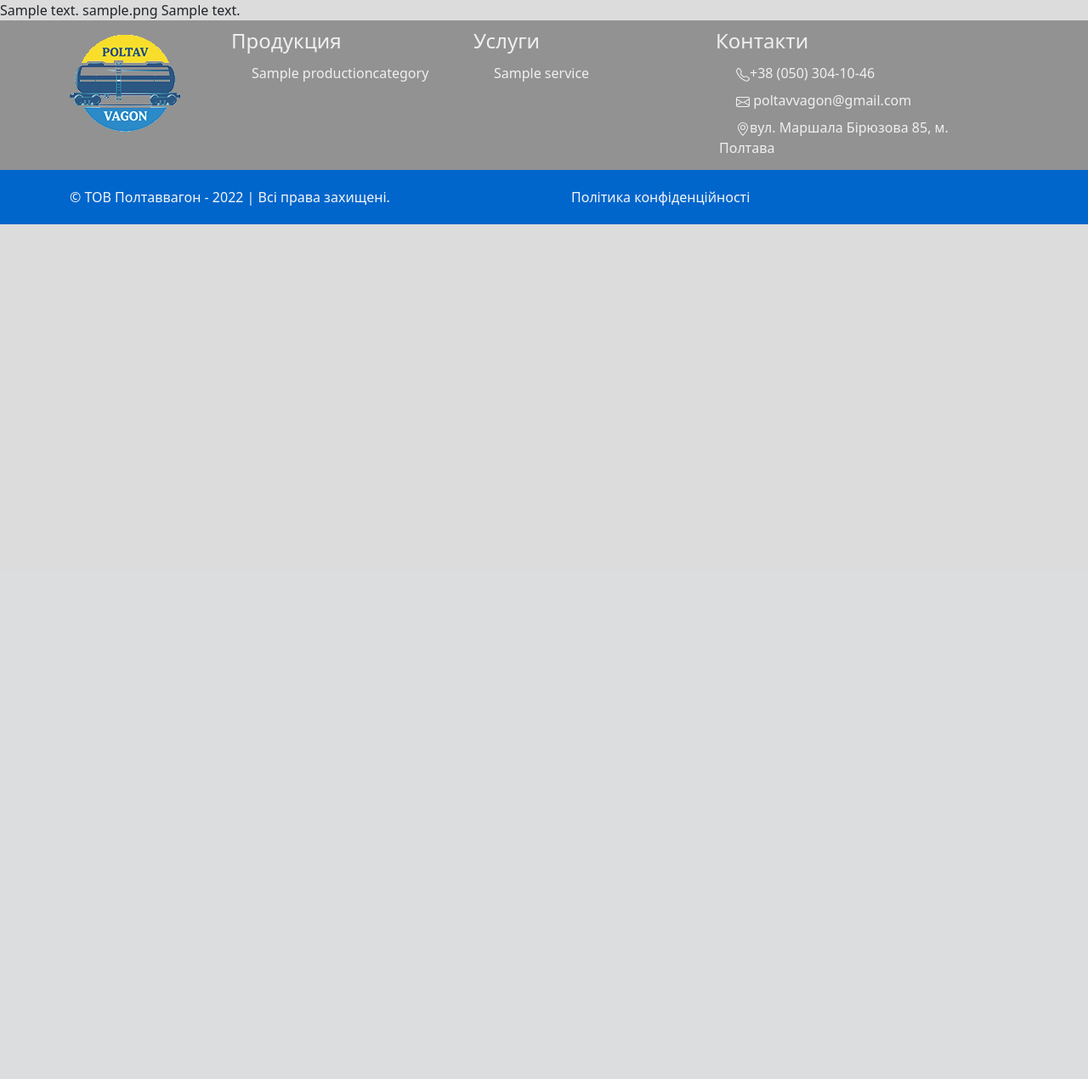
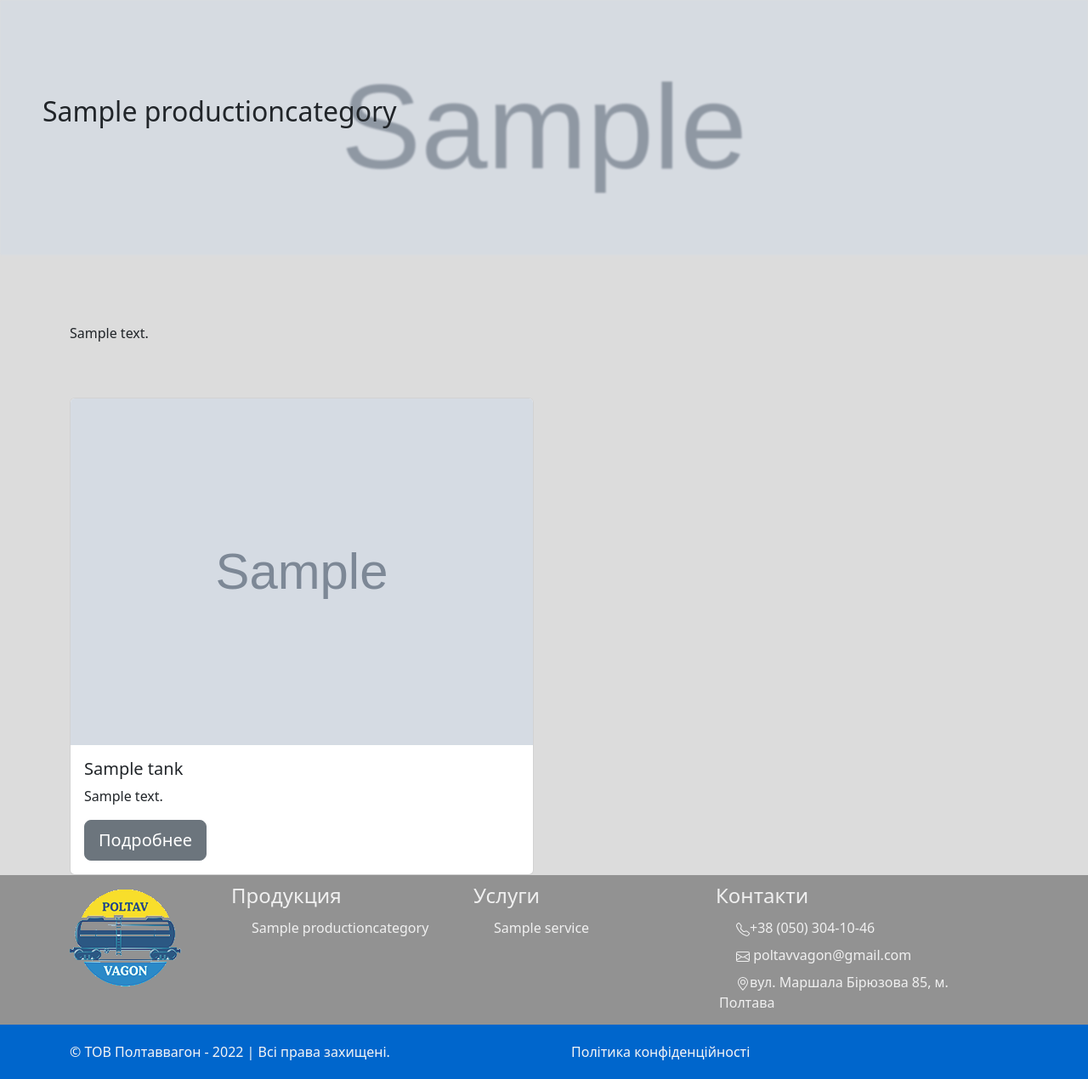
Before and after one commit to Atomini/PV_site, a Django app: a page that uses poltavvagon/catalog/templates/layout/basic.html in a window 1280 px wide. Shown: the part 128-1398 px from the top of the page at 85% size. Before the commit the page ends 392 px from the top, so only its background shows below. Run offline with Django 4.2, Linux system fonts and the light colour scheme; tables that the repository leaves empty hold one stand-in row (values such as "Sample post"); grey boxes marked "Sample" are stand-in pictures; some libraries are stand-ins or nearby versions.

Commit message:
добавлены страницы для категории

```diff
--- a/poltavvagon/catalog/static/catalog/css/style.css
+++ b/poltavvagon/catalog/static/catalog/css/style.css
@@ -154,6 +154,10 @@
     margin: 2px;
 }
 
+.prev-text{
+    padding: 80px 0 40px 0;
+}
+
 @media (max-width: 768px) {
     .topbar{
         display: none;
--- a/poltavvagon/catalog/templates/main/category.html
+++ /dev/null
@@ -1,15 +0,0 @@
-{% extends 'layout/basic.html' %}
-
-{% block title %}
-    {{ category.category_name }}
-{% endblock %}
-
-{% block content %}
-    {{ category.name }}
-    {{ category.prev_text }}
-    {{ category.image }}
-    {{ category.text }}
-    <br>
-
-
-{% endblock %}
--- /dev/null
+++ b/poltavvagon/catalog/templates/main/category_other.html
@@ -0,0 +1,38 @@
+{% extends 'layout/basic.html' %}
+{% load static %}
+
+{% block title %}
+    {{ category.category_name }}
+{% endblock %}
+
+{% block content %}
+
+    <div class="container-fluid" style="padding: 0">
+        <img  style="height: 300px" src="/media/{{ category.image }}" class="img-fluid static-banner" alt="...">
+        <div class="static-banner-text"><h2>{{ category.category_name }}</h2></div>
+    </div>
+
+
+    <div class="container">
+        <div class="prev-text">{{ category.text }}</div>
+    </div>
+
+    <br>
+    <div class="container">
+    <div class="row row-cols-1 row-cols-md-2 g-4">
+        <div class="col">
+            {% for item in category_items %}
+                <div class="card">
+                    <img src="/media/{{ item.poster_image }}" class="card-img-top" alt="...">
+                    <div class="card-body">
+                        <h5 class="card-title">{{ item.name }}</h5>
+                        <p class="card-text">{{ item.prev_text }}</p>
+                        <a href="/#" class="btn btn-secondary btn-lg" tabindex="-1" role="button" aria-disabled="true">Подробнее</a>
+                    </div>
+                </div>
+            {% endfor %}
+        </div>
+    </div>
+    </div>
+
+{% endblock %}
--- a/poltavvagon/catalog/views.py
+++ b/poltavvagon/catalog/views.py
@@ -17,9 +17,17 @@
 
 def by_production(request, slug):
     category = ProductionCategory.objects.get(slug=slug)
-    # category_items = ProductionCategory.objects.prefetch_related().all()
-    context = {'category': category, }
-    return render(request, 'main/category.html', context=context)
+    category_items = Tank.objects.filter(is_active=True, product_category=category.id)
+
+    if slug == 'rezervuaryi':
+        template = 'main/category_tank.html'
+    elif slug == 'vagonyi':
+        template = 'main/category_vagon.html'
+    else:
+        template = 'main/category_other.html'
+
+    context = {'category': category, 'category_items': category_items}
+    return render(request, template_name=template, context=context)
 
 
 def by_services(request, slug):
```
Also changed, not shown: poltavvagon/catalog/templates/main/category_tank.html (added, +38 -0 lines), poltavvagon/catalog/templates/main/category_vagon.html (added, +38 -0 lines).
